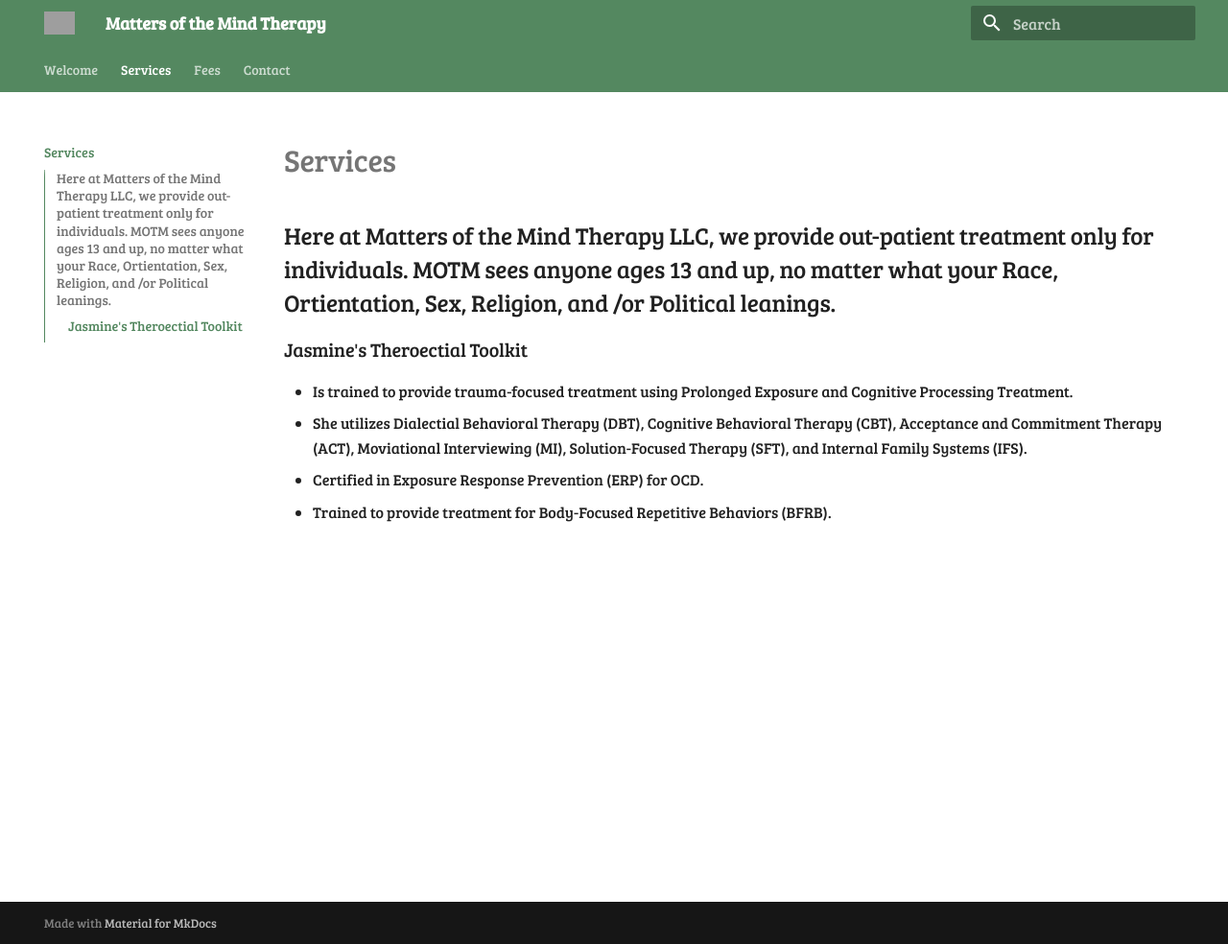
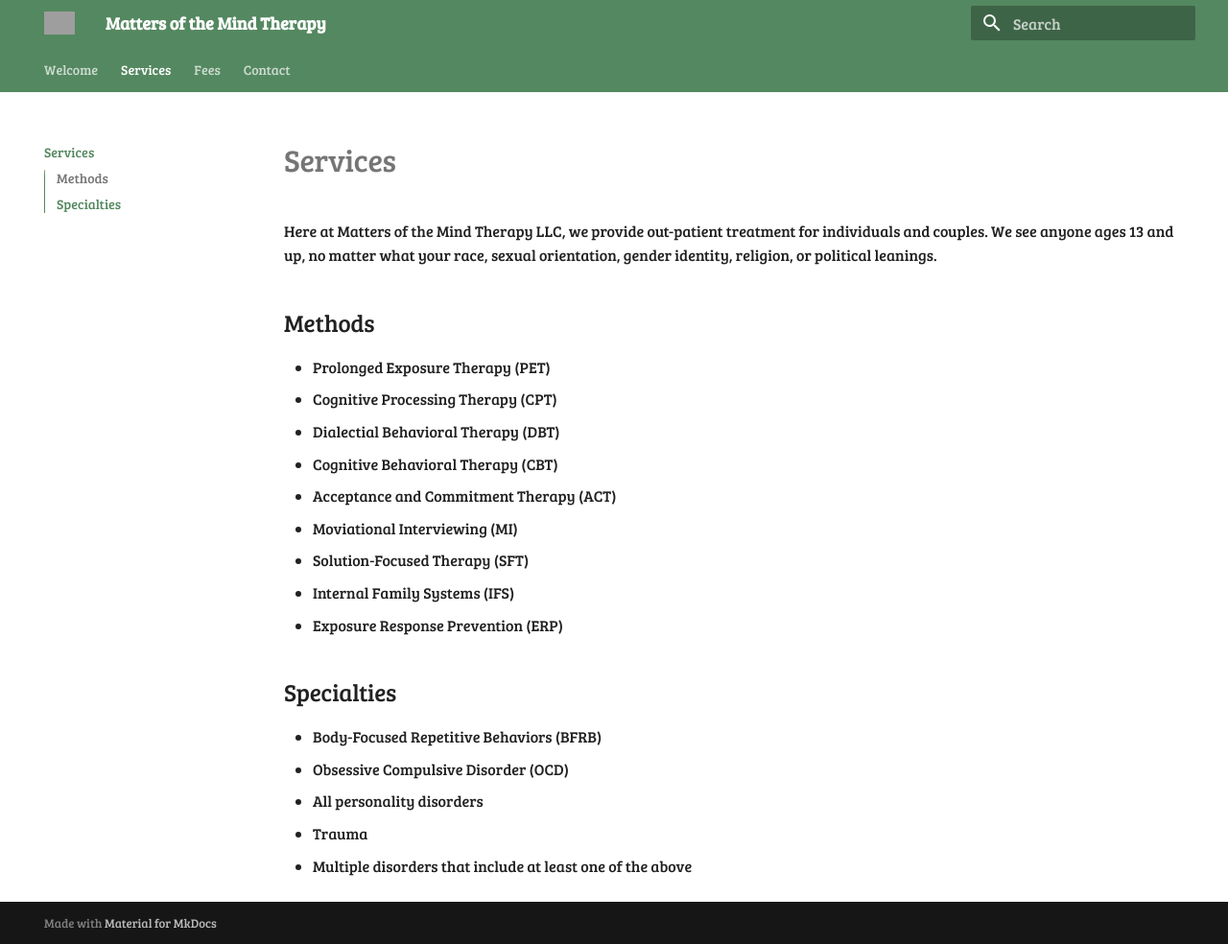
Before and after one commit to motm-therapy/website, an MkDocs documentation site: the page built from docs/services.md, in a window 1280 px wide and 984 px high. Shown: the whole window at 96% size. Built offline with MkDocs 1.6.1 and Material for MkDocs 9.7.7, drawn with Linux system fonts in a browser that asks for light colours; grey boxes are pictures that could not be loaded.

Commit message:
Update services.md

```diff
--- a/docs/services.md
+++ b/docs/services.md
@@ -1,11 +1,24 @@
 # Services
 
-Here at Matters of the Mind Therapy LLC, we provide out-patient treatment only for individuals.  MOTM sees anyone ages 13 and up, no matter what your Race, Ortientation, Sex, Religion, and /or Political leanings.
----------
+Here at Matters of the Mind Therapy LLC, we provide out-patient treatment for individuals and couples.
+We see anyone ages 13 and up, no matter what your race, sexual orientation, gender identity, religion, or political leanings.
 
-### Jasmine's Theroectial Toolkit
+## Methods
 
-- Is trained to provide trauma-focused treatment using Prolonged Exposure and Cognitive Processing Treatment.
-- She utilizes Dialectial Behavioral Therapy (DBT), Cognitive Behavioral Therapy (CBT), Acceptance and Commitment Therapy (ACT), Moviational Interviewing (MI), Solution-Focused Therapy (SFT), and Internal Family Systems (IFS).
-- Certified in Exposure Response Prevention (ERP) for OCD.
-- Trained to provide treatment for Body-Focused Repetitive Behaviors (BFRB).
+- Prolonged Exposure Therapy (PET)
+- Cognitive Processing Therapy (CPT)
+- Dialectial Behavioral Therapy (DBT)
+- Cognitive Behavioral Therapy (CBT)
+- Acceptance and Commitment Therapy (ACT)
+- Moviational Interviewing (MI)
+- Solution-Focused Therapy (SFT)
+- Internal Family Systems (IFS)
+- Exposure Response Prevention (ERP)
+
+## Specialties
+
+- Body-Focused Repetitive Behaviors (BFRB)
+- Obsessive Compulsive Disorder (OCD)
+- All personality disorders
+- Trauma
+- Multiple disorders that include at least one of the above
```
